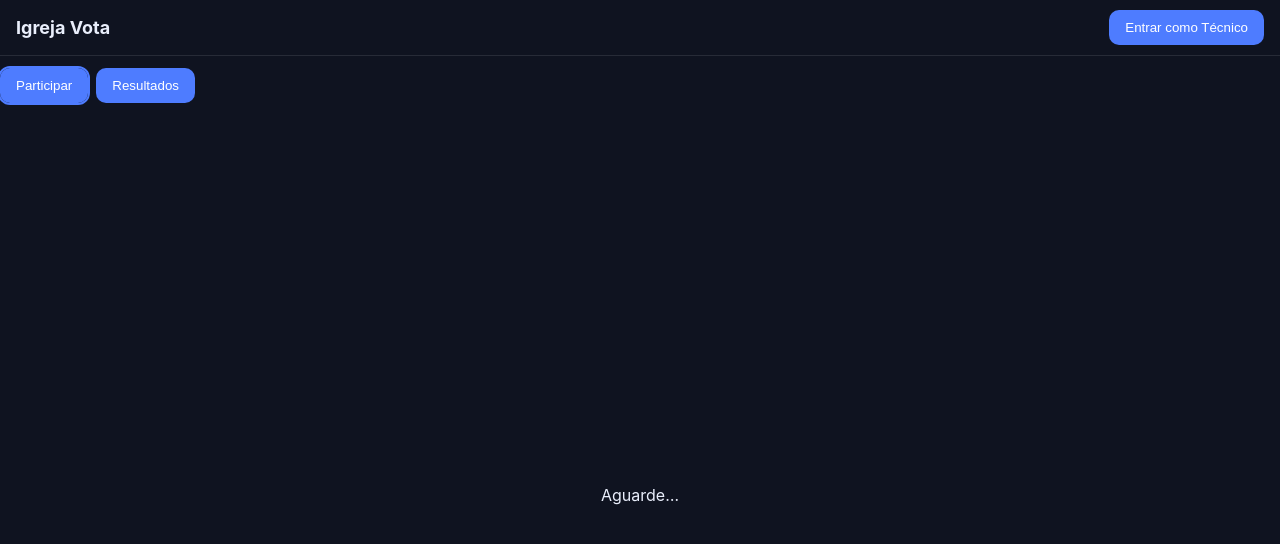
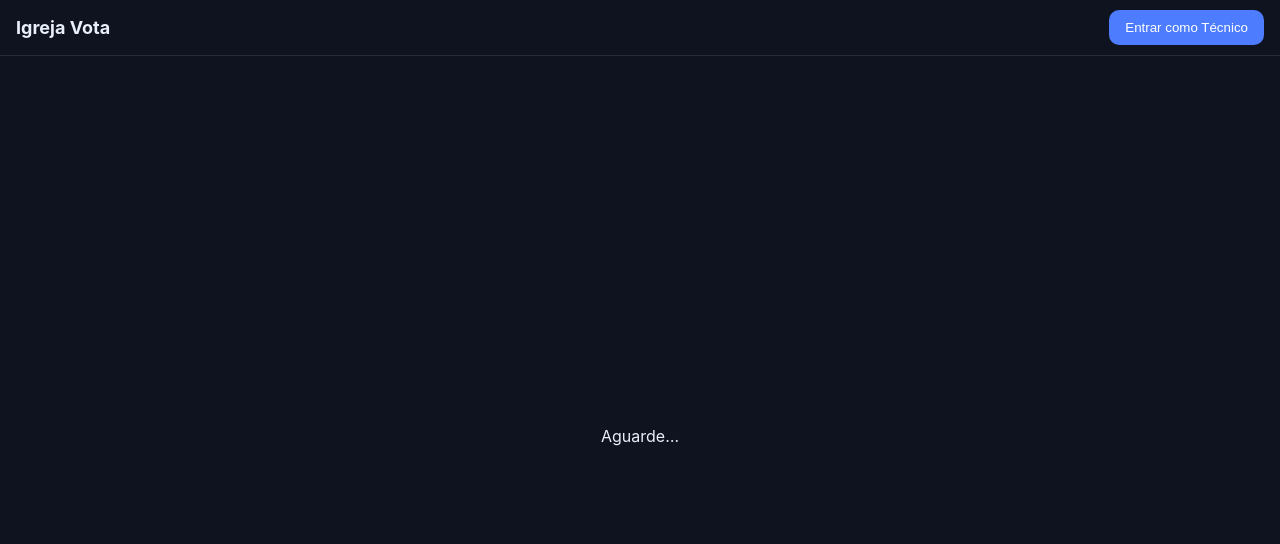
Before and after one commit to rweboficial-design/igreja-vota, a React (Vite) app: page / in a window 1280 px wide. Shown: the top 544 px of the page. Built offline with nearby package versions, Linux system fonts and the light colour scheme; no server answers.

Commit message:
Remoção resultados

```diff
--- a/src/App.jsx
+++ b/src/App.jsx
@@ -13,20 +13,16 @@ import Waiting from './member/WaitingScreen'
 // técnico
 import TechDashboard from './tech/TechDashboard'
 
-// página de resultados (somente visualização para membros)
-import Results from './pages/Results'
+// ⚠️ Removido: import Results (membro não verá mais resultados)
 
 export default function App() {
   const { userType, session } = useStore()
 
-  // sub-aba do membro
-  const [memberTab, setMemberTab] = React.useState('participar')
+  // sub-aba do membro foi removida — membro só “Participa” conforme o stage
 
-  // quando técnico mudar o estágio, força a aba "participar"
+  // garante que, quando técnico muda o estágio, o membro troca de tela automaticamente
   React.useEffect(() => {
-    if (session?.stage === 'indication' || session?.stage === 'voting') {
-      setMemberTab('participar')
-    }
+    // não precisamos mais controlar aba, apenas deixei para evitar warnings
   }, [session?.stage])
 
   return (
@@ -34,25 +30,7 @@ export default function App() {
       <Header />
 
       {userType === 'member' ? (
-        <>
-          <nav className="tabs" style={{ margin: '12px 0' }}>
-            <button
-              className={memberTab === 'participar' ? 'active' : ''}
-              onClick={() => setMemberTab('participar')}
-            >
-              Participar
-            </button>
-            <button
-              className={memberTab === 'resultados' ? 'active' : ''}
-              onClick={() => setMemberTab('resultados')}
-            >
-              Resultados
-            </button>
-          </nav>
-
-          {memberTab === 'resultados' ? (
-            <Results />
-          ) : (
+        // Membro só participa (nada de Resultados aqui)
         session?.stage === 'indication' ? (
           <Indication />
         ) : session?.stage === 'voting' ? (
@@ -60,9 +38,8 @@ export default function App() {
         ) : (
           <Waiting />
         )
-          )}
-        </>
       ) : (
+        // Técnico sempre vê o painel técnico — Resultados ficam lá
         <TechDashboard />
       )}
     </div>
```
Lines whose indentation alone changed are shown as unchanged.
